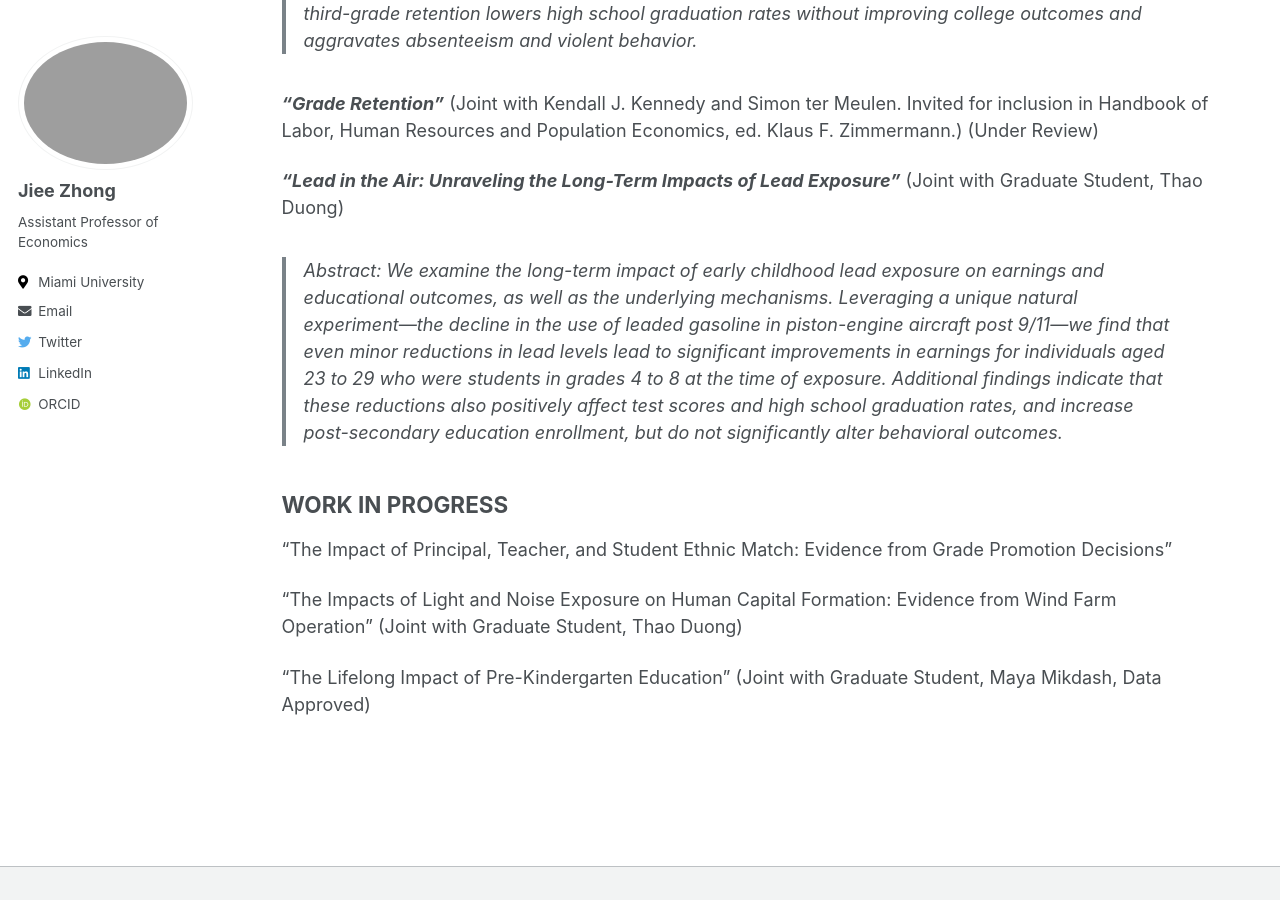
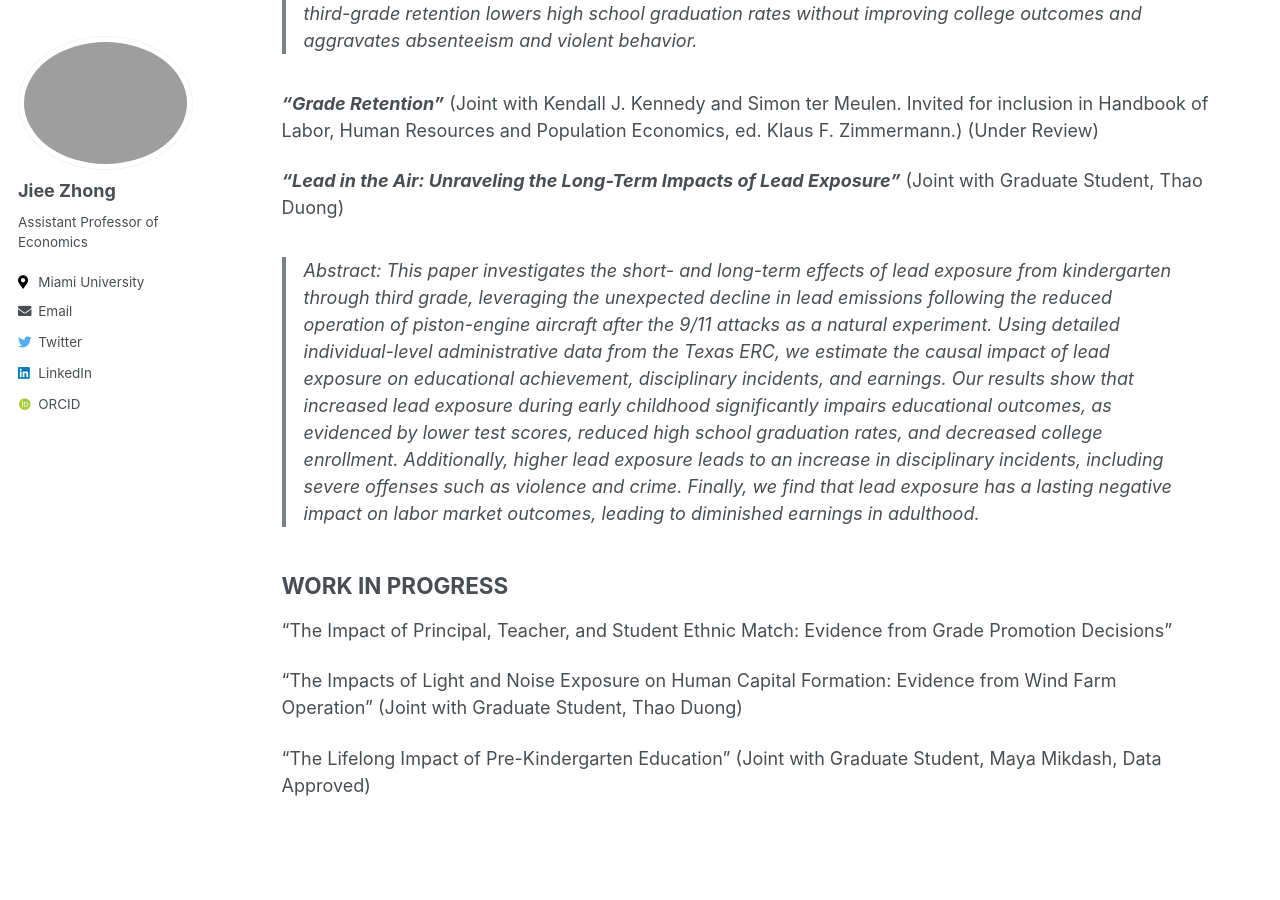
Before and after one commit to jieezhong/jieezhong.github.io, a Jekyll site: the page built from _pages/research.md, in a window 1280 px wide and 900 px high, scrolled down 1050 px. Built offline with Jekyll 4.4.1, drawn with Linux system fonts in a browser that asks for light colours; some web fonts are replaced.

Commit message:
Update research.md

```diff
--- a/_pages/research.md
+++ b/_pages/research.md
@@ -27,7 +27,7 @@ Revised and Resubmited to the <ins> American Economic Journal: Applied Economics
 
 ***"Lead in the Air: Unraveling the Long-Term Impacts of Lead Exposure"*** (Joint with Graduate Student, Thao Duong)
 
-> Abstract: We examine the long-term impact of early childhood lead exposure on earnings and educational outcomes, as well as the underlying mechanisms. Leveraging a unique natural experiment—the decline in the use of leaded gasoline in piston-engine aircraft post 9/11—we find that even minor reductions in lead levels lead to significant improvements in earnings for individuals aged 23 to 29 who were students in grades 4 to 8 at the time of exposure. Additional findings indicate that these reductions also positively affect test scores and high school graduation rates, and increase post-secondary education enrollment, but do not significantly alter behavioral outcomes.
+> Abstract: This paper investigates the short- and long-term effects of lead exposure from kindergarten through third grade, leveraging the unexpected decline in lead emissions following the reduced operation of piston-engine aircraft after the 9/11 attacks as a natural experiment. Using detailed individual-level administrative data from the Texas ERC, we estimate the causal impact of lead exposure on educational achievement, disciplinary incidents, and earnings. Our results show that increased lead exposure during early childhood significantly impairs educational outcomes, as evidenced by lower test scores, reduced high school graduation rates, and decreased college enrollment. Additionally, higher lead exposure leads to an increase in disciplinary incidents, including severe offenses such as violence and crime. Finally, we find that lead exposure has a lasting negative impact on labor market outcomes, leading to diminished earnings in adulthood.
 
 
 
```
